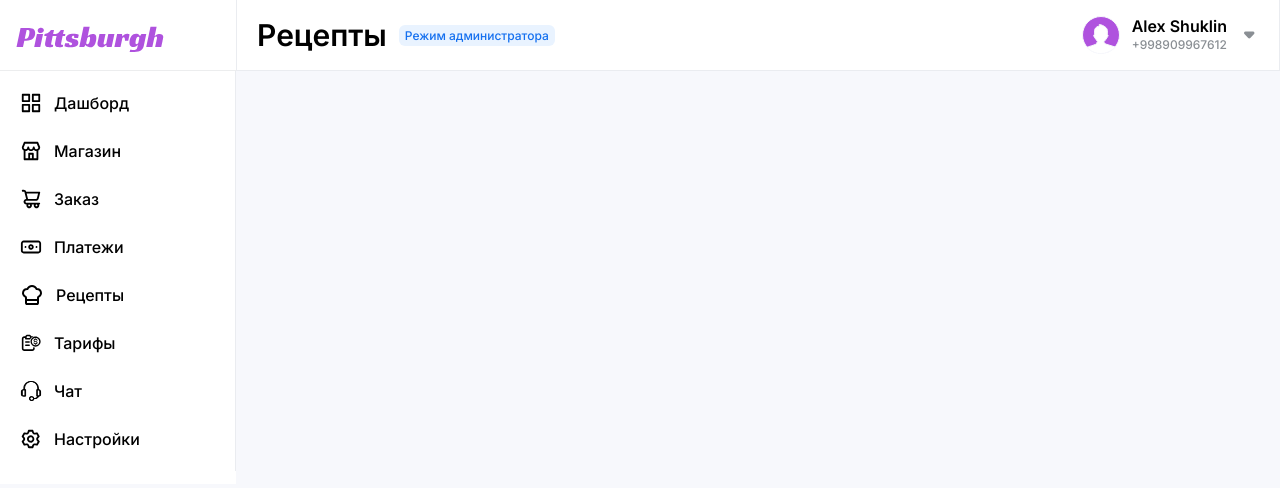
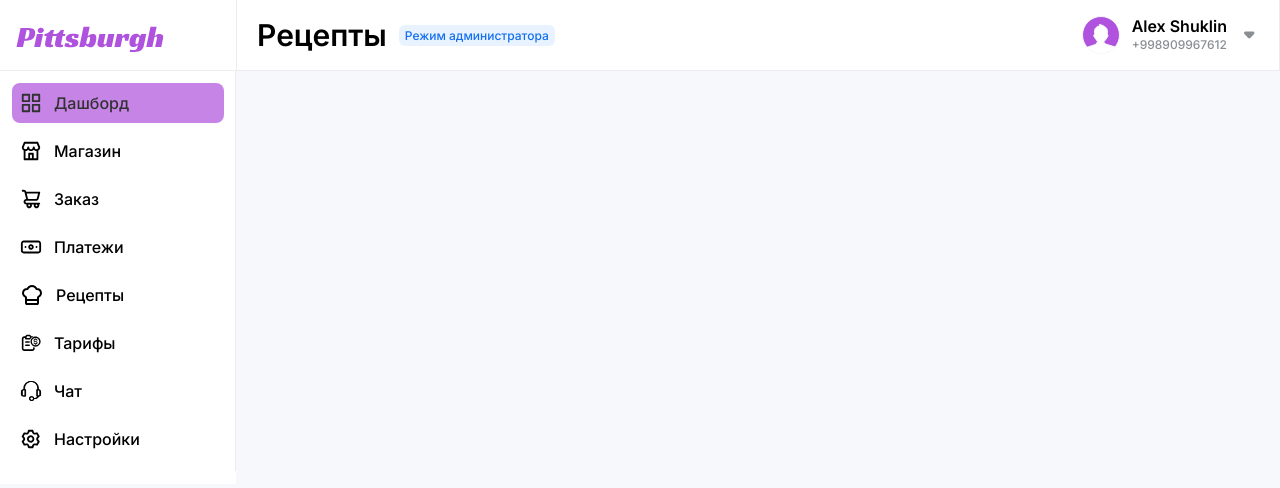
Before and after one commit to Visheyt/Pitsburg-test, a Vue app: page / in a window 1280 px wide. In both pictures the pointer is over the link "Дашборд". Shown: the top 488 px of the page. Built offline with nearby package versions, Linux system fonts and the light colour scheme.

Commit message:
feat: add hover and animation to nav items

```diff
--- a/src/shared/components/Aside.vue
+++ b/src/shared/components/Aside.vue
@@ -53,6 +53,11 @@ import { navItems } from '@/data/nav-items'
   align-items: center;
   border-radius: 8px;
   color: '#5A5C5F';
+  transition: background-color 0.3s ease;
+}
+.nav-item:hover {
+  background: #c584e6;
+  color: rgb(49, 49, 49);
 }
 
 .navigation a.router-link-exact-active {
```
